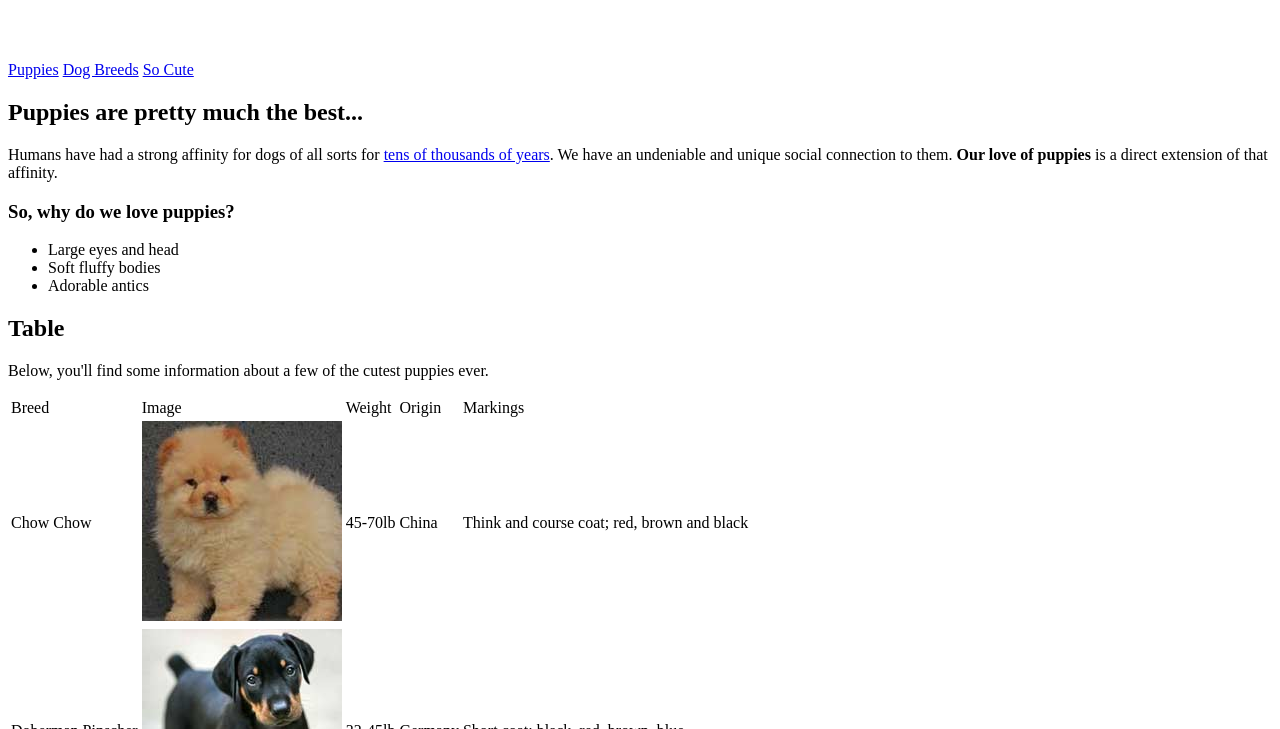
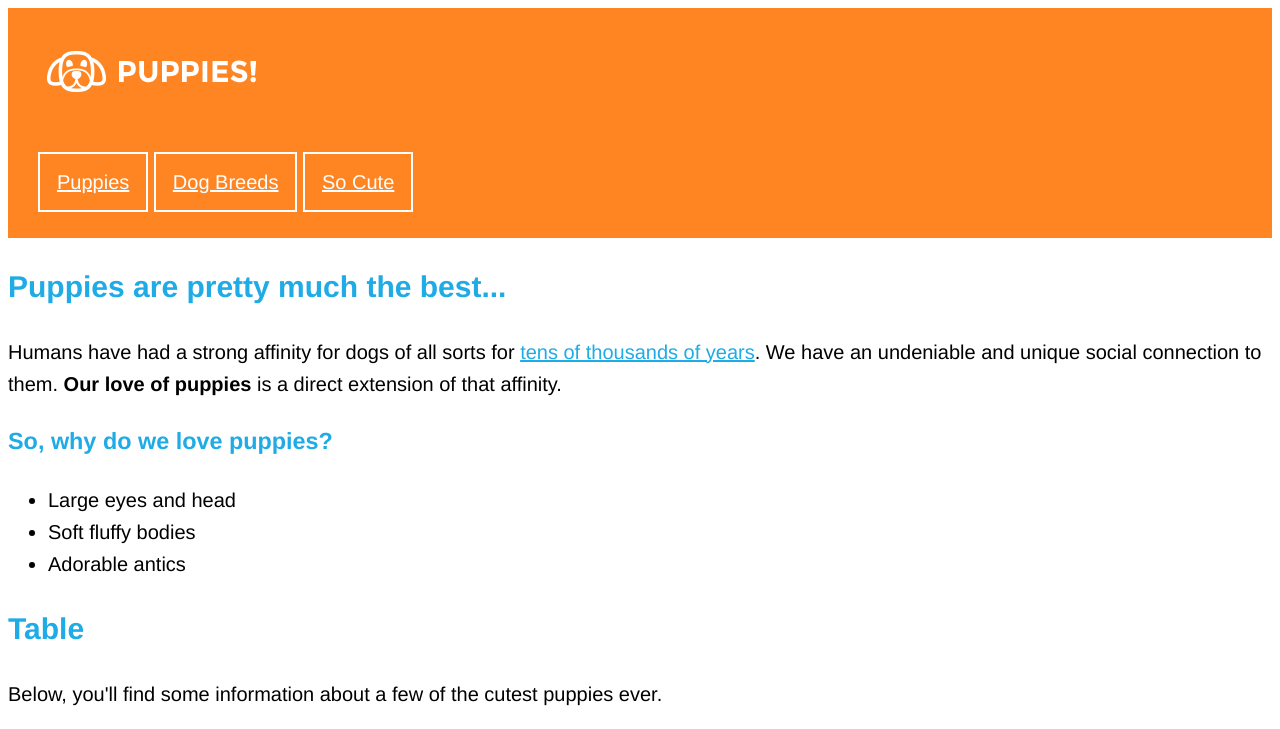
Before and after one commit to bstrong71/puppy_love, a plain HTML site: page starter_files/index.html in a window 1280 px wide. Shown: the top 729 px of the page. Drawn offline with Linux system fonts and the light colour scheme.

Commit message:
header mostly done

```diff
--- a/starter_files/style.css
+++ b/starter_files/style.css
@@ -12,3 +12,40 @@ colors:
     blue - #1fabe5
     dark blue - #046c97
 */
+
+body{
+  font-family: Helvetica, Arial, sans-serif;
+  line-height: 1.6;
+  font-size: 20px;
+}
+
+#logo img{
+  margin-bottom: 60px;
+}
+
+#site_header{
+
+  width: auto;
+  background-color: #ff8523;
+  padding: 40px 100px 40px 30px;
+
+}
+
+.main_navigation a{
+  display: inline;
+  border: 2px solid white;
+  padding: 17px;
+  color: white;
+
+}
+
+h2{
+  color: #1fabe5;
+}
+
+h3{
+  color: #1fabe5;
+}
+div section p a{
+  color: #1fabe5;
+}
```
